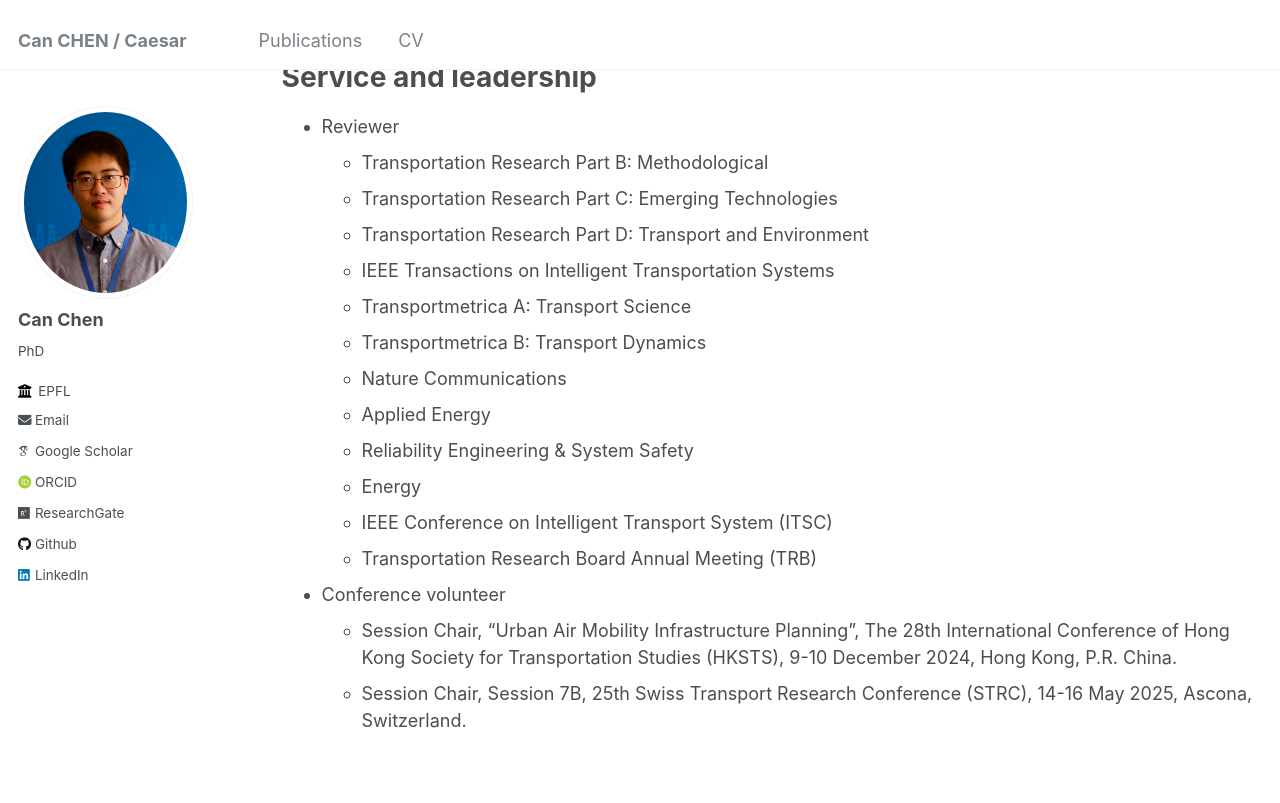
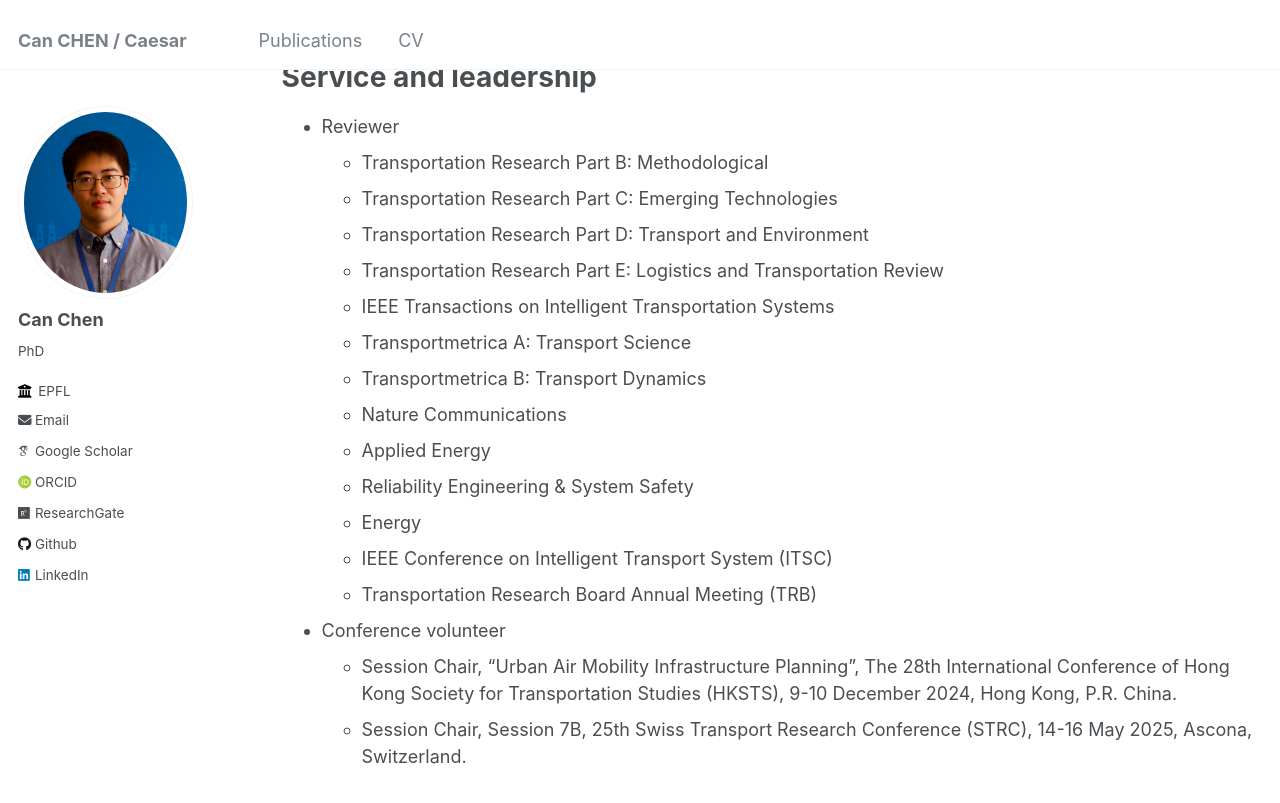
Before and after one commit to CanChen-Caesar/CanChen-Caesar.github.io, a Jekyll site: the page built from _pages/cv.md, in a window 1280 px wide and 900 px high, scrolled down 2878 px. Shown: the top 803 px of the window. Built offline with Jekyll 4.4.1, drawn with Linux system fonts in a browser that asks for light colours; some web fonts are replaced.

Commit message:
Update cv.md

```diff
--- a/_pages/cv.md
+++ b/_pages/cv.md
@@ -68,6 +68,7 @@ Service and leadership
   * Transportation Research Part B: Methodological
   * Transportation Research Part C: Emerging Technologies
   * Transportation Research Part D: Transport and Environment
+  * Transportation Research Part E: Logistics and Transportation Review
   * IEEE Transactions on Intelligent Transportation Systems
   * Transportmetrica A: Transport Science
   * Transportmetrica B: Transport Dynamics
```
